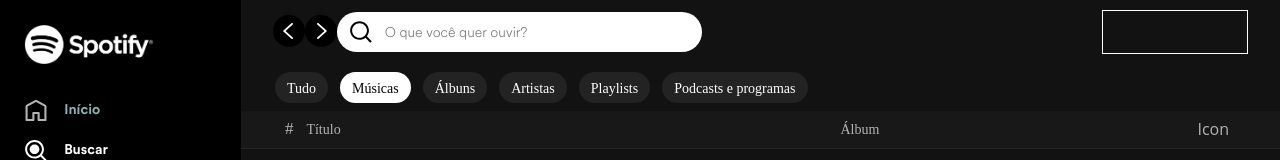
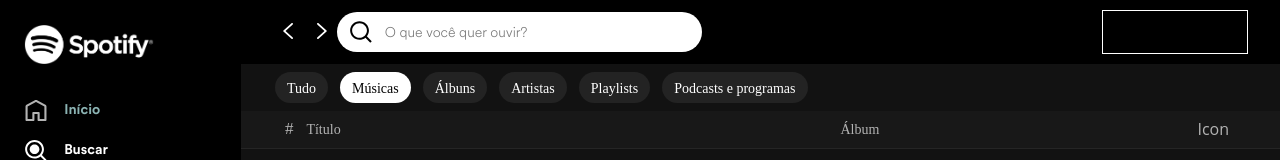
Before and after one commit to pedrogrigorio/spotify-react-python, a React (Create React App) app in the folder Frontend/: page /search in a window 1280 px wide. Shown: the top 160 px of the page. Built offline with nearby package versions, Linux system fonts and the light colour scheme; a web font is replaced by a local one.

Commit message:
grid layout

```diff
--- a/Frontend/src/App.css
+++ b/Frontend/src/App.css
@@ -32,9 +32,14 @@
   font-weight: normal;
   font-style: normal;
 }
+
 .App {
   width: 100vw;
   height: 100vh;
+  display: grid;
+  grid-template-columns: 241px 1fr;
+  grid-template-rows: 64px calc(100vh - 154px) 90px;
+  grid-template-areas: "s n" "s c" "f f";
 }
 
 body {
--- a/Frontend/src/components/layout/Container/Container.module.css
+++ b/Frontend/src/components/layout/Container/Container.module.css
@@ -1,15 +1,9 @@
 .container{
-    /* justify-content: space-between;
-    flex-wrap: wrap; */
-    border: 10 px solid red;
-    display: flex;
-    position: fixed;
-    margin-left: 241px;
-    width: calc(100% - 241px);
-    height: 100%;
+    grid-area: c;
+    overflow: auto;
 }
 
-.min-height{
+/* .min-height{
     min-height: 75vh;
 }
 
@@ -20,4 +14,4 @@
 .column{
     flex-direction: column;
     justify-content: flex-start;
-}
+} */
--- a/Frontend/src/components/layout/Footer/Footer.module.css
+++ b/Frontend/src/components/layout/Footer/Footer.module.css
@@ -1,9 +1,5 @@
 .playbar_container{
-    position: fixed;
-    height: 90px;
-    width: 100%;
-    bottom: 0;
-    z-index: 12;
+    grid-area: f;
     display: grid;
     grid-template-columns: 30% 40% 30%;
     background-color: #181818;
--- a/Frontend/src/components/layout/NavBar/NavBar.module.css
+++ b/Frontend/src/components/layout/NavBar/NavBar.module.css
@@ -1,13 +1,9 @@
 .navbar{
-    position: fixed;
-    height: 64px;
-    width: calc(100% - 241px);
-    right: 0;
-    z-index: 10;
+    grid-area: n;
+    background-color: black;
+    padding: 10px 32px;
     display: grid;
-    padding: 10px 32px;
     grid-template-columns: 5% 80% 15%;
-    background-color: transparent;
 }
 
 .nav_button{
--- a/Frontend/src/components/layout/SideMenu/SideMenu.module.css
+++ b/Frontend/src/components/layout/SideMenu/SideMenu.module.css
@@ -1,10 +1,7 @@
 /* BG */
 
 .sidebar{
-    position: fixed;
-    height: 100%;
-    width: 241px;
-    z-index: 11;
+    grid-area: s;
     background-color: #000000;
 }
 
--- a/Frontend/src/pages/Search/Search.module.css
+++ b/Frontend/src/pages/Search/Search.module.css
@@ -3,9 +3,9 @@
 *---------------------------------------*/
 
 .container{
-    width: 100%;
+    background-color: #121212;
     height: 100%;
-    background-color: #121212;
+    overflow: auto;
     /*
     color: #f7f4f4;
     overflow-y:scroll;
@@ -18,7 +18,6 @@
 *---------------------------------------*/
 
 .header{
-    margin-top: 64px;
     width: 100%;
     height: 85px;
     display: grid;
@@ -89,7 +88,6 @@
 *---------------------------------------*/
 
 .search_result{
-    height: 100%;
     width: 100%;
 }
 
```
